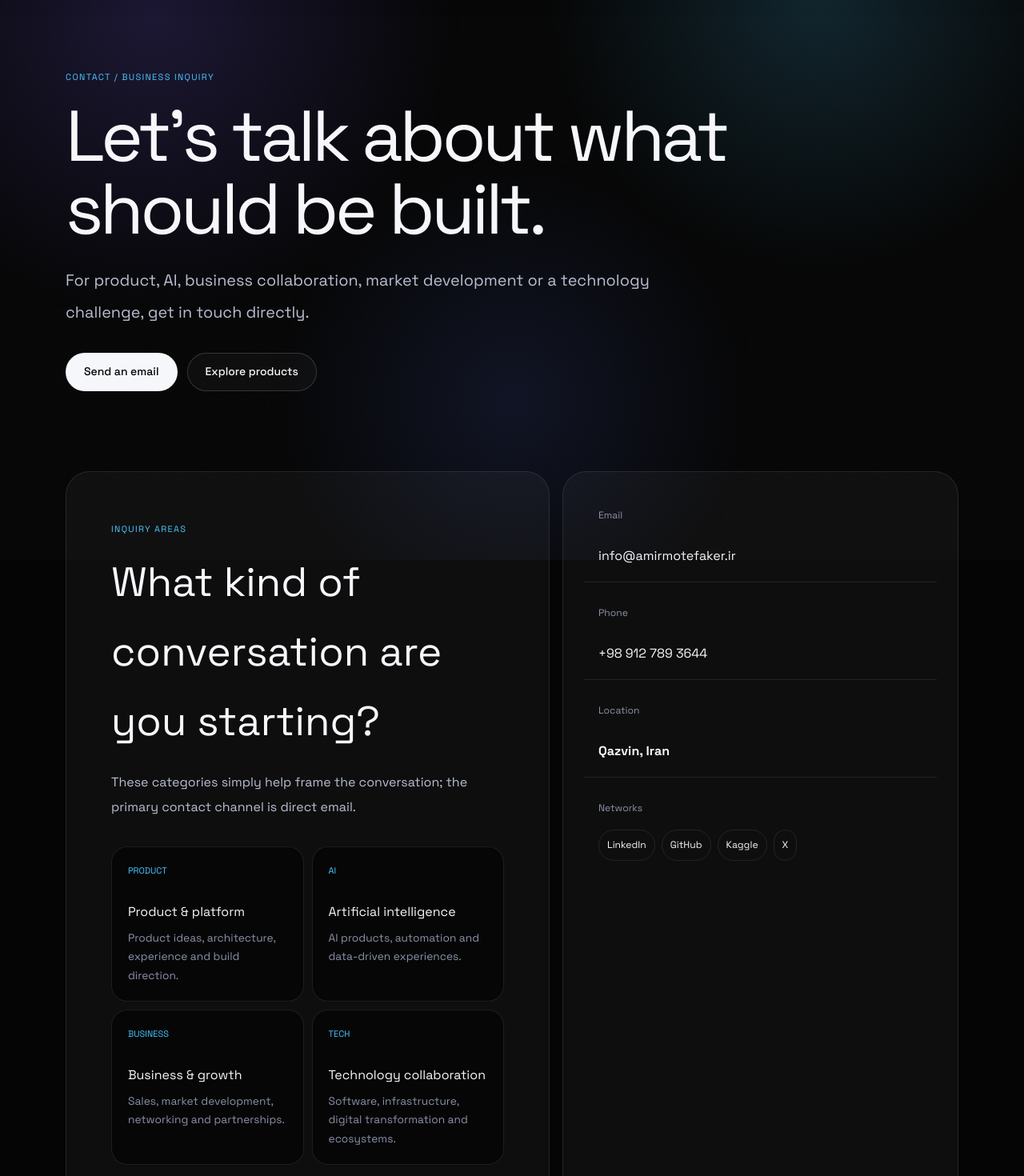
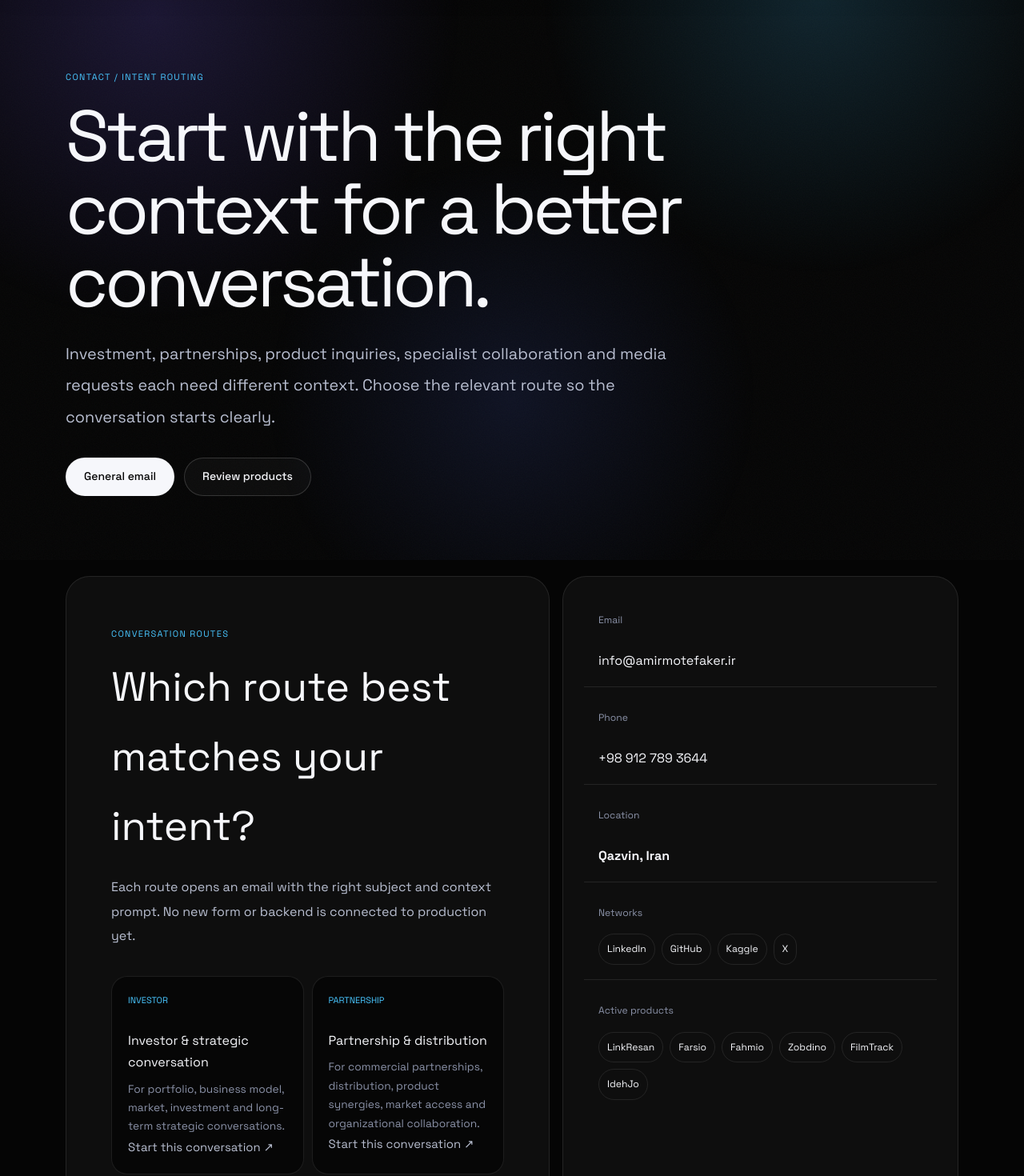
Before and after one commit to AmirMotefaker/amirmotefaker-site, a Next.js app in the folder apps/web/: page /en/contact in a window 1280 px wide. Shown: the part 100-1570 px from the top of the page at 80% size. Built offline with nearby package versions, Linux system fonts and the light colour scheme; no server answers; a web font is replaced by a local one.

Commit message:
feat: implement contact intent routing v1

```diff
--- a/apps/web/components/founder/ContactPageV6.tsx
+++ b/apps/web/components/founder/ContactPageV6.tsx
@@ -1,44 +1,55 @@
 import Link from "next/link";
+import { contactIntents } from "@/content/contact-intents";
 import { founder, type Locale } from "@/content/founder-site";
+import { getProductDisplayName, productPortfolio as products } from "@/content/product-portfolio";
 import styles from "./FounderV6.module.css";
 
-const inquiryTypes = {
-  fa: [
-    ["PRODUCT", "محصول و پلتفرم", "بررسی ایده، معماری محصول، تجربه و مسیر ساخت."],
-    ["AI", "هوش مصنوعی", "محصولات AI، اتوماسیون و تجربه‌های داده‌محور."],
-    ["BUSINESS", "کسب‌وکار و رشد", "فروش، توسعه بازار، شبکه‌سازی و همکاری تجاری."],
-    ["TECH", "همکاری فناورانه", "نرم‌افزار، زیرساخت، تحول دیجیتال و اکوسیستم."],
-  ],
-  en: [
-    ["PRODUCT", "Product & platform", "Product ideas, architecture, experience and build direction."],
-    ["AI", "Artificial intelligence", "AI products, automation and data-driven experiences."],
-    ["BUSINESS", "Business & growth", "Sales, market development, networking and partnerships."],
-    ["TECH", "Technology collaboration", "Software, infrastructure, digital transformation and ecosystems."],
-  ],
-};
+function mailtoForIntent(
+  locale: Locale,
+  intent: (typeof contactIntents)[number],
+) {
+  const fa = locale === "fa";
+  const subject = encodeURIComponent(fa ? intent.subjectFa : intent.subjectEn);
+  const productPrompt = intent.productContext
+    ? fa
+      ? `\n\nمحصول مرتبط: ${products.map((product) => getProductDisplayName(product, locale)).join(" / ")}`
+      : `\n\nRelevant product: ${products.map((product) => getProductDisplayName(product, locale)).join(" / ")}`
+    : "";
+  const body = encodeURIComponent(
+    `${fa ? intent.bodyPromptFa : intent.bodyPromptEn}${productPrompt}`,
+  );
+
+  return `mailto:${founder.email}?subject=${subject}&body=${body}`;
+}
 
 export default function ContactPageV6({ locale }: { locale: Locale }) {
   const fa = locale === "fa";
-  const subject = encodeURIComponent(fa ? "درخواست همکاری از AmirMotefaker.ir" : "Collaboration inquiry from AmirMotefaker.ir");
+  const generalSubject = encodeURIComponent(
+    fa ? "گفت‌وگو از AmirMotefaker.ir" : "Conversation from AmirMotefaker.ir",
+  );
 
   return (
     <main className={styles.innerPage}>
       <section className={styles.contactHero}>
         <div className="wrap">
           <div className={styles.contactIntro}>
-            <span>CONTACT / BUSINESS INQUIRY</span>
-            <h1>{fa ? "بیایید درباره چیزی که باید ساخته شود صحبت کنیم." : "Let's talk about what should be built."}</h1>
+            <span>CONTACT / INTENT ROUTING</span>
+            <h1>
+              {fa
+                ? "برای یک گفت‌وگوی بهتر، از مسیر درست شروع کنیم."
+                : "Start with the right context for a better conversation."}
+            </h1>
             <p>
               {fa
-                ? "برای گفتگو درباره محصول، هوش مصنوعی، همکاری تجاری، توسعه بازار یا یک مسئله فناورانه، مستقیم در ارتباط باشیم."
-                : "For product, AI, business collaboration, market development or a technology challenge, get in touch directly."}
+                ? "سرمایه‌گذاری، شراکت، محصول، همکاری تخصصی و رسانه هرکدام زمینه متفاوتی دارند. مسیر مرتبط را انتخاب کنید تا موضوع از همان ابتدا روشن باشد."
+                : "Investment, partnerships, product inquiries, specialist collaboration and media requests each need different context. Choose the relevant route so the conversation starts clearly."}
             </p>
             <div className={styles.contactActions}>
-              <a href={`mailto:${founder.email}?subject=${subject}`} className="btn btn-primary">
-                {fa ? "ارسال ایمیل" : "Send an email"}
+              <a href={`mailto:${founder.email}?subject=${generalSubject}`} className="btn btn-primary">
+                {fa ? "ایمیل عمومی" : "General email"}
               </a>
               <Link href={`/${locale}/products`} className="btn btn-ghost">
-                {fa ? "مشاهده محصولات" : "Explore products"}
+                {fa ? "مرور محصولات" : "Review products"}
               </Link>
             </div>
           </div>
@@ -47,20 +58,23 @@ export default function ContactPageV6({ locale }: { locale: Locale }) {
 
       <section className={`wrap ${styles.contactGrid}`}>
         <div className={styles.contactPanel}>
-          <span className={styles.sectionEyebrow}>{fa ? "موضوع گفتگو" : "INQUIRY AREAS"}</span>
-          <h2>{fa ? "چه نوع همکاری مدنظر شماست؟" : "What kind of conversation are you starting?"}</h2>
+          <span className={styles.sectionEyebrow}>{fa ? "مسیر گفتگو" : "CONVERSATION ROUTES"}</span>
+          <h2>{fa ? "موضوع شما به کدام مسیر نزدیک‌تر است؟" : "Which route best matches your intent?"}</h2>
           <p>
             {fa
-              ? "این دسته‌ها فقط برای سریع‌تر مشخص شدن موضوع گفتگو هستند؛ مسیر اصلی ارتباط، ایمیل مستقیم است."
-              : "These categories simply help frame the conversation; the primary contact channel is direct email."}
+              ? "هر مسیر یک ایمیل با Subject و راهنمای Context مناسب ایجاد می‌کند. هنوز هیچ فرم یا Backend جدیدی به Production متصل نشده است."
+              : "Each route opens an email with the right subject and context prompt. No new form or backend is connected to production yet."}
           </p>
 
           <div className={styles.inquiryGrid}>
-            {inquiryTypes[locale].map(([tag, title, description]) => (
-              <article key={tag}>
-                <span>{tag}</span>
-                <h3>{title}</h3>
-                <p>{description}</p>
+            {contactIntents.map((intent) => (
+              <article key={intent.id}>
+                <span>{intent.tag}</span>
+                <h3>{fa ? intent.titleFa : intent.titleEn}</h3>
+                <p>{fa ? intent.descriptionFa : intent.descriptionEn}</p>
+                <a href={mailtoForIntent(locale, intent)} className={styles.textLink}>
+                  {fa ? "شروع این گفتگو ↗" : "Start this conversation ↗"}
+                </a>
               </article>
             ))}
           </div>
@@ -91,6 +105,17 @@ export default function ContactPageV6({ locale }: { locale: Locale }) {
               <a href={founder.x} target="_blank" rel="noopener noreferrer">X</a>
             </div>
           </div>
+
+          <div className={styles.contactItem}>
+            <span>{fa ? "محصولات فعال" : "Active products"}</span>
+            <div className={styles.networks}>
+              {products.map((product) => (
+                <Link key={product.slug} href={`/${locale}/products/${product.slug}`}>
+                  {getProductDisplayName(product, locale)}
+                </Link>
+              ))}
+            </div>
+          </div>
         </aside>
       </section>
     </main>
```
